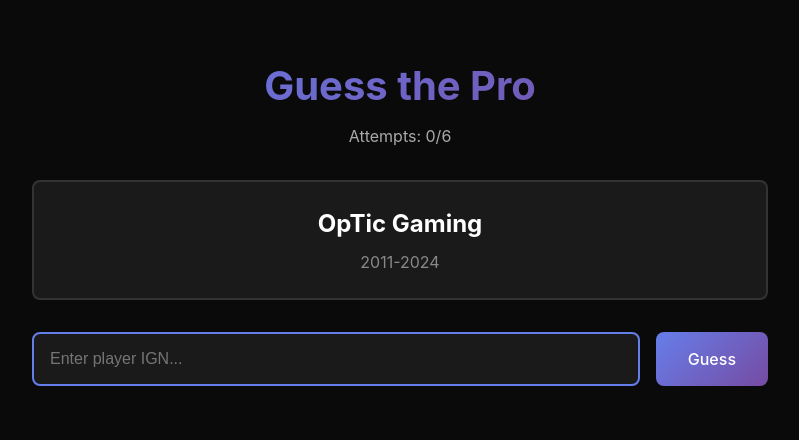
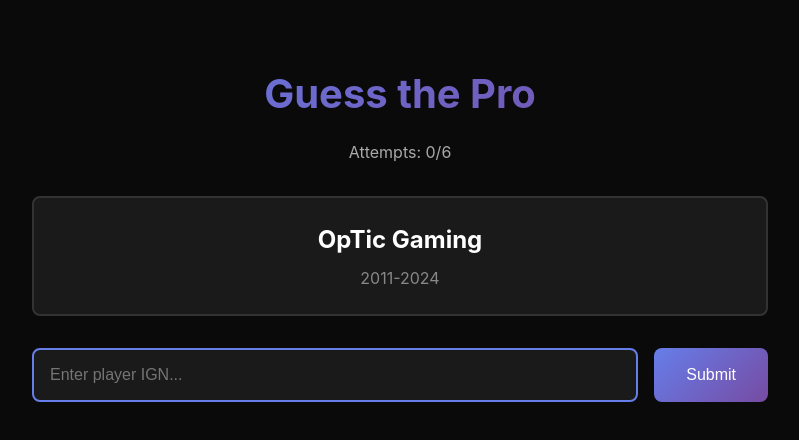
Before and after one commit to GiannfrancoC340/COD-Trivia, a React (Vite) app: page /game1 in a window 1280 px wide. Shown: the top 440 px of the page, without its empty margins (240-1039 px from the left). Built offline with nearby package versions, Linux system fonts and the light colour scheme.

Commit message:
Updated some styles

```diff
--- a/src/index.css
+++ b/src/index.css
@@ -1,76 +1,22 @@
-:root {
-  font-family: system-ui, Avenir, Helvetica, Arial, sans-serif;
-  line-height: 1.5;
-  font-weight: 400;
-
-  color-scheme: light dark;
-  color: rgba(255, 255, 255, 0.87);
-  background-color: #242424;
-
-  font-synthesis: none;
-  text-rendering: optimizeLegibility;
-  -webkit-font-smoothing: antialiased;
-  -moz-osx-font-smoothing: grayscale;
-}
-
-a {
-  font-weight: 500;
-  color: #646cff;
-  text-decoration: inherit;
-}
-a:hover {
-  color: #535bf2;
-}
-
-body {
-  margin: 0;
-  display: flex;
-  place-items: center;
-  min-width: 320px;
-  min-height: 100vh;
-}
-
-h1 {
-  font-size: 3.2em;
-  line-height: 1.1;
-}
-
-button {
-  border-radius: 8px;
-  border: 1px solid transparent;
-  padding: 0.6em 1.2em;
-  font-size: 1em;
-  font-weight: 500;
-  font-family: inherit;
-  background-color: #1a1a1a;
-  cursor: pointer;
-  transition: border-color 0.25s;
-}
-button:hover {
-  border-color: #646cff;
-}
-button:focus,
-button:focus-visible {
-  outline: 4px auto -webkit-focus-ring-color;
-}
-
-@media (prefers-color-scheme: light) {
-  :root {
-    color: #213547;
-    background-color: #ffffff;
-  }
-  a:hover {
-    color: #747bff;
-  }
-  button {
-    background-color: #f9f9f9;
-  }
-}
-
+/* Global reset and base styles */
 * {
   margin: 0;
   padding: 0;
   box-sizing: border-box;
+}
+
+:root {
+  font-family: -apple-system, BlinkMacSystemFont, 'Segoe UI', 'Roboto', 'Oxygen',
+    'Ubuntu', 'Cantarell', 'Fira Sans', 'Droid Sans', 'Helvetica Neue',
+    sans-serif;
+  line-height: 1.5;
+  font-weight: 400;
+
+  -webkit-font-smoothing: antialiased;
+  -moz-osx-font-smoothing: grayscale;
+
+  color: rgba(255, 255, 255, 0.87);
+  background-color: #0a0a0a;
 }
 
 html, body, #root {
@@ -81,11 +27,6 @@
 }
 
 body {
-  font-family: -apple-system, BlinkMacSystemFont, 'Segoe UI', 'Roboto', 'Oxygen',
-    'Ubuntu', 'Cantarell', 'Fira Sans', 'Droid Sans', 'Helvetica Neue',
-    sans-serif;
-  -webkit-font-smoothing: antialiased;
-  -moz-osx-font-smoothing: grayscale;
   background: #0a0a0a;
 }
 
@@ -93,3 +34,17 @@
   font-family: source-code-pro, Menlo, Monaco, Consolas, 'Courier New',
     monospace;
 }
+
+/* Link styles */
+a {
+  font-weight: 500;
+  color: #667eea;
+  text-decoration: none;
+  transition: color 0.3s ease;
+}
+
+a:hover {
+  color: #764ba2;
+}
+
+/* Remove light mode media query since you're doing dark-only theme */
--- a/src/pages/Game1.tsx
+++ b/src/pages/Game1.tsx
@@ -65,7 +65,7 @@
             className="guess-input"
             autoFocus
           />
-          <button type="submit" className="submit-btn">Guess</button>
+          <button type="submit" className="submit-btn">Submit</button>
         </form>
       )}
 
```
